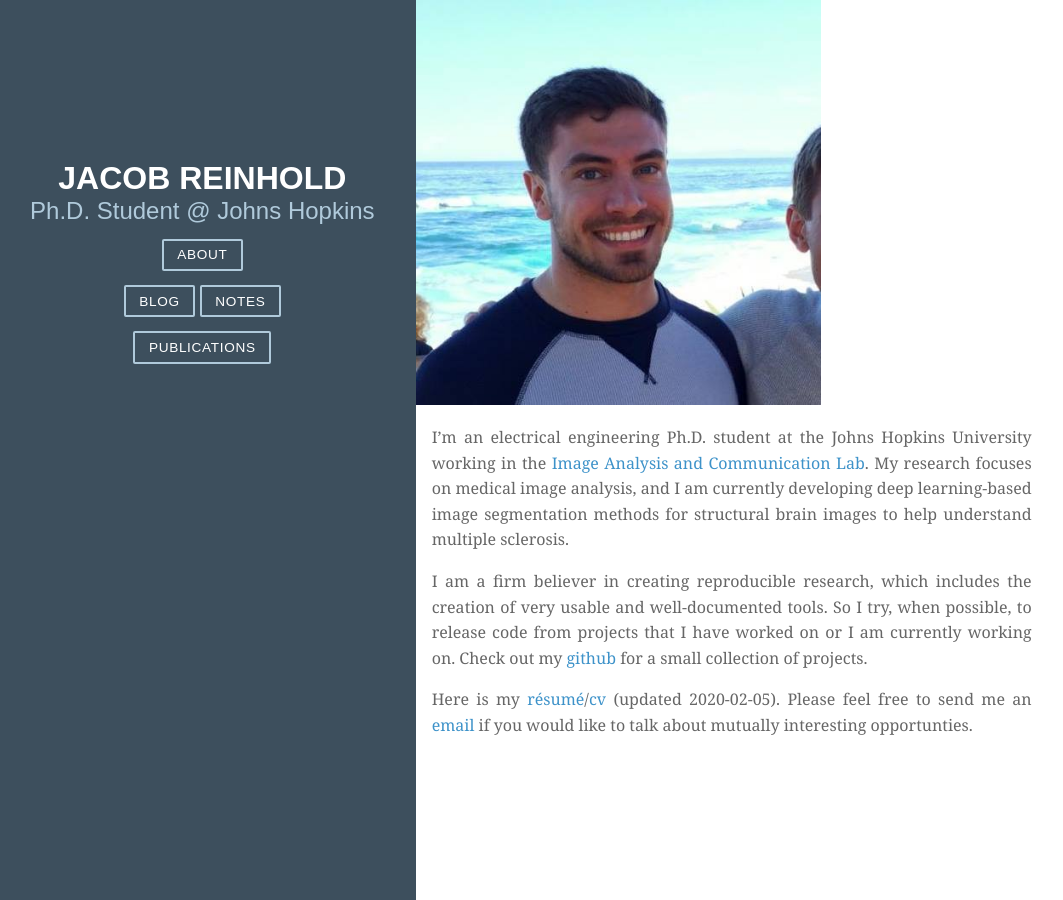
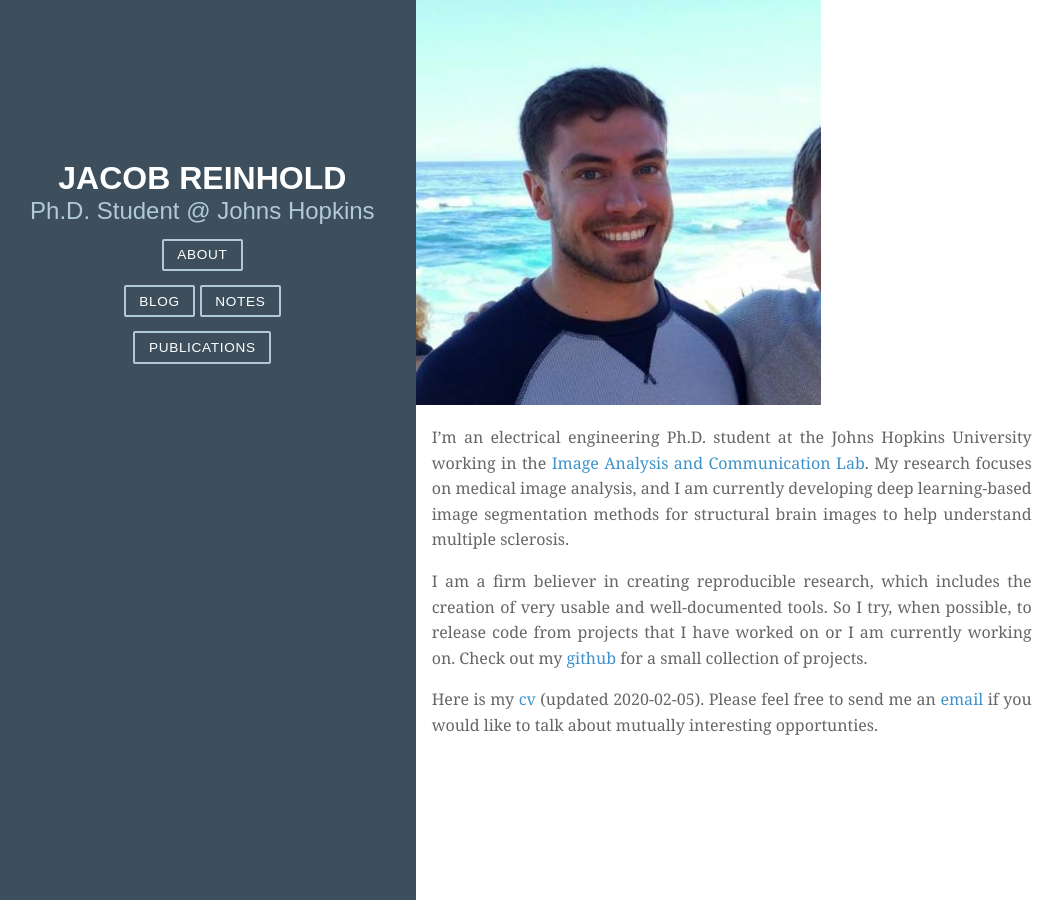
Before and after one commit to jcreinhold/jcreinhold.github.io, a Jekyll site: the page index.html, which Jekyll copies as it is, in a window 1280 px wide. Shown: the whole page, without its empty margins (11-1074 px from the left). Built offline with Jekyll 4.4.1, drawn with Linux system fonts in a browser that asks for light colours; nearby versions of some CDN libraries.

```diff
--- a/index.html
+++ b/index.html
@@ -65,7 +65,7 @@
                 collection of projects.
             </p>
 			<p>
-				Here is my <a href="resume/resume.pdf">r&eacute;sum&eacute;</a>/<a href="resume/cv.pdf">cv</a> (updated 2020-02-05).
+				Here is my <!--<a href="resume/resume.pdf">r&eacute;sum&eacute;</a>/--><a href="resume/cv.pdf">cv</a> (updated 2020-02-05).
                 Please feel free to send me an <a href="#" class='email'>email</a> if you would like to talk about mutually interesting
                 opportunties.
 			</p>
```
